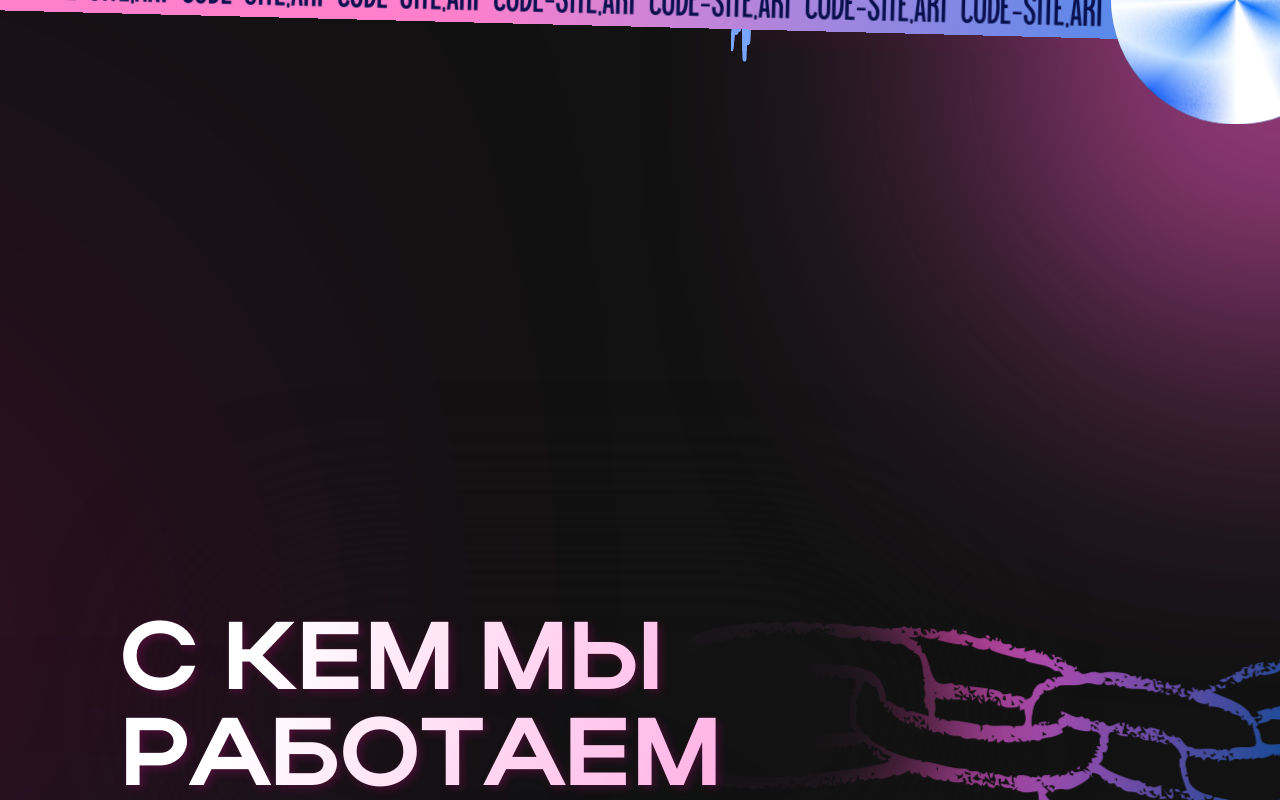
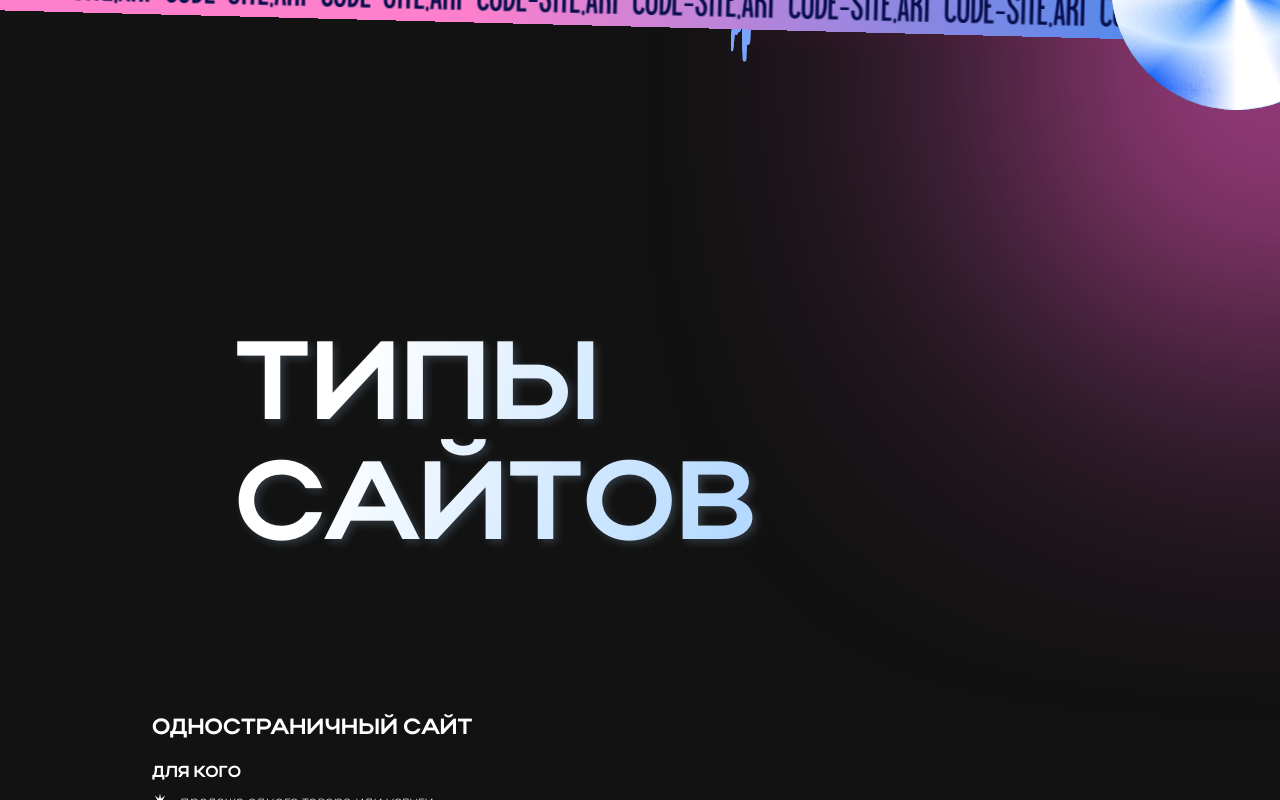
Before and after one commit to cyanidium-dev/code-site-frontend, a Next.js app: page /en in a window 1280 px wide. Shown: the part 2000-2800 px from the top of the page. Built offline with nearby package versions, Linux system fonts and the light colour scheme.

Commit message:
added list

```diff
--- a/src/components/homePage/siteTypes/SiteTypes.tsx
+++ b/src/components/homePage/siteTypes/SiteTypes.tsx
@@ -1,9 +1,19 @@
 import Container from "@/components/shared/container/Container";
+import SectionTitle from "@/components/shared/titles/SectionTitle";
+import { useTranslations } from "next-intl";
+import SiteTypesList from "./SiteTypesList";
 
 export default function SiteTypes() {
+  const t = useTranslations("homePage.siteTypes");
+
   return (
     <section className="pt-[289px] xl:pt-[285px]">
-      <Container></Container>
+      <Container>
+        <SectionTitle className="lg:max-w-[523px] lg:ml-[115px] mb-[432px] lg:mb-[95px] text-[64px] lg:text-[111px] font-bold leading-[108%] text-center lg:text-left">
+          {t("title")}
+        </SectionTitle>
+        <SiteTypesList />
+      </Container>
     </section>
   );
 }
--- /dev/null
+++ b/src/components/homePage/siteTypes/SiteTypesList.tsx
@@ -0,0 +1,96 @@
+import MainButton from "@/components/shared/buttons/MainButton";
+import FourPointsStarIcon from "@/components/shared/icons/FourPointsStarIcon";
+import StarIcon from "@/components/shared/icons/StarIcon";
+import { useTranslations } from "next-intl";
+import Image from "next/image";
+
+export default function SiteTypesList() {
+  const t = useTranslations("homePage.siteTypes");
+
+  const siteTypesList = [
+    {
+      title: t("landing.title"),
+      list: [
+        t("landing.listOne"),
+        t("landing.listTwo"),
+        t("landing.listThree"),
+        t("landing.listFour"),
+        t("landing.listFive"),
+      ],
+      price: 800,
+    },
+    {
+      title: t("multipage.title"),
+      list: [
+        t("multipage.listOne"),
+        t("multipage.listTwo"),
+        t("multipage.listThree"),
+        t("multipage.listFour"),
+      ],
+      price: 1500,
+    },
+    {
+      title: t("e-commerce.title"),
+      list: [
+        t("e-commerce.listOne"),
+        t("e-commerce.listTwo"),
+        t("e-commerce.listThree"),
+        t("e-commerce.listFour"),
+        t("e-commerce.listFive"),
+      ],
+      price: 2500,
+    },
+  ];
+
+  return (
+    <ul>
+      {siteTypesList.map(({ title, list, price }, idx) => (
+        <li key={idx} className="p-9 lg:px-8 lg:py-13">
+          <h3 className="mb-6 font-actay text-[16px] lg:text-[22px] font-bold leading-[108%] uppercase">
+            {title}
+          </h3>
+          <p className="mb-6 lg:mb-3 font-actay text-[12px] lg:text-[16px] font-bold leading-[100%] uppercase">
+            {t("forWhom")}
+          </p>
+          <ul className="flex flex-col gap-[19px] lg:gap-3 mb-9 lg:mb-10">
+            {list.map((item, idx) => (
+              <li key={idx} className="flex gap-3 items-center">
+                <StarIcon className="shrink-0" />
+                <p className="text-[12px] lg:text-[14px] font-light leading-[122%]">
+                  {item}
+                </p>
+              </li>
+            ))}
+          </ul>
+          <MainButton
+            variant="pink"
+            className="mb-3 lg:mb-6 px-5 text-[10px] lg:text-[12px]"
+          >
+            <div className="flex items-center justify-between w-full">
+              {t("button")}
+              <Image
+                src="/images/homePage/siteTypes/star.svg"
+                alt="star"
+                width={21}
+                height={21}
+                className="inline-block mb-1 rotate-45"
+              />
+            </div>
+          </MainButton>
+          <p className="w-fit ml-auto">
+            <span className="font-actay text-[16px] lg:text-[22px] font-bold leading-[120%] uppercase">
+              {t("from")}
+            </span>
+            &nbsp;&nbsp;
+            <span
+              className="font-guano-apes text-[40px] lg:text-[60px] font-medium leading-[108%] uppercase text-transparent bg-clip-text
+            bg-gradient-to-r from-white to-[#F671C8]"
+            >
+              {price}$
+            </span>
+          </p>
+        </li>
+      ))}
+    </ul>
+  );
+}
--- a/src/components/shared/buttons/MainButton.tsx
+++ b/src/components/shared/buttons/MainButton.tsx
@@ -27,7 +27,8 @@ export default function MainButton({
       disabled={disabled}
       onClick={onClick}
       className={twMerge(
-        `group relative overflow-hidden enabled:cursor-pointer flex items-center justify-center w-full h-[45px] px-3 rounded-full text-white
+        `group relative overflow-hidden enabled:cursor-pointer flex items-center justify-center w-full h-[45px] px-3 rounded-full text-[12px]
+        font-actay font-bold leading-none uppercase disabled:text-white/60 text-white
       active:scale-[98%] will-change-transform transition duration-300 ease-in-out ${
         variant === "pink"
           ? "bg-main-light disabled:bg-main-light/60"
@@ -44,7 +45,7 @@ export default function MainButton({
         className="absolute top-0 left-[-150%] w-[150%] h-full bg-gradient-to-r from-white/10 via-blue/70 to-white/10 opacity-50
 skew-x-[-40deg] xl:group-enabled:group-hover:left-[120%] transition-all duration-[800ms] ease-in-out"
       />
-      <span className="mt-1 text-[12px] font-actay font-bold leading-none uppercase disabled:text-white/60">
+      <span className="inline-block w-full mt-1">
         {children}
         {isLoading ? <LoaderIcon /> : null}
       </span>
```
Also changed, not shown: public/images/homePage/siteTypes/star.svg (added).
